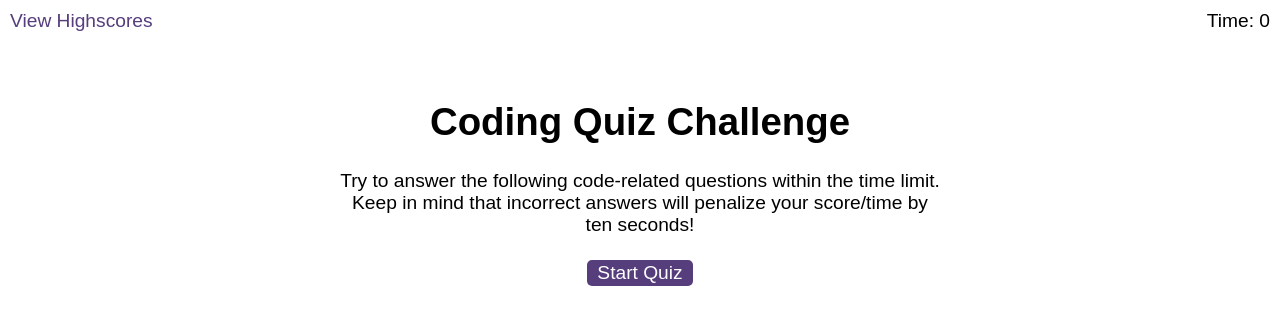
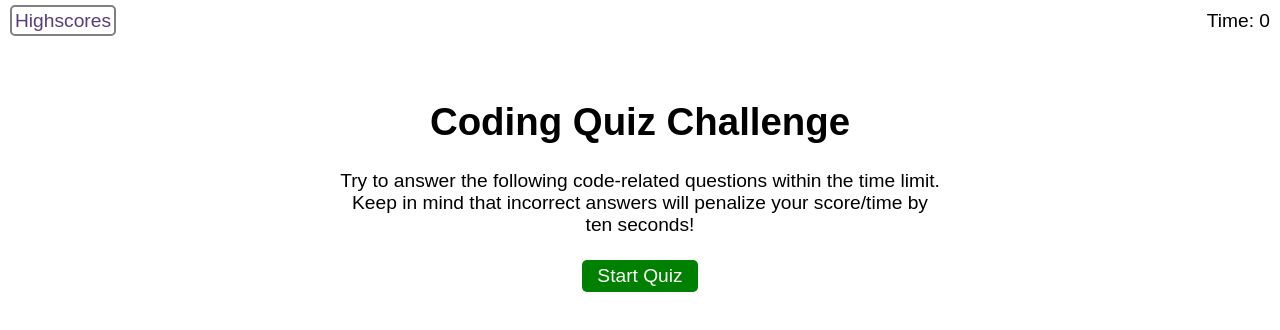
Before and after one commit to oIdioN/Code-Quiz-Challenge, a plain HTML site: page index.html in a window 1280 px wide. Drawn offline with Linux system fonts and the light colour scheme.

Commit message:
small changes

```diff
--- a/assets/css/styles.css
+++ b/assets/css/styles.css
@@ -7,6 +7,9 @@ a {
   color: #563d7c;
   text-decoration: none;
   transition: color 0.1s;
+  border: 2px solid grey;
+  border-radius: 5px;
+  padding: 3px;
 }
 
 a:hover {
@@ -18,16 +21,16 @@ button {
   margin: 5px;
   cursor: pointer;
   font-size: 100%;
-  background-color: #563d7c;
+  background-color: green;
   border-radius: 5px;
-  padding: 2px 10px;
+  padding: 5px 15px;
   color: white;
   border: 0;
   transition: background-color 0.1s;
 }
 
 button:hover {
-  background-color: #8570a5;
+  background-color: greenyellow;
 }
 
 .choices button {
--- a/index.html
+++ b/index.html
@@ -10,7 +10,7 @@
   </head>
 
   <body>
-    <div class="scores"><a href="highscores.html">View Highscores</a></div>
+    <div class="scores"><a href="highscores.html">Highscores</a></div>
 
     <div class="timer">Time: <span id="time">0</span></div>
 
```
Also changed, not shown: 2 other files.
